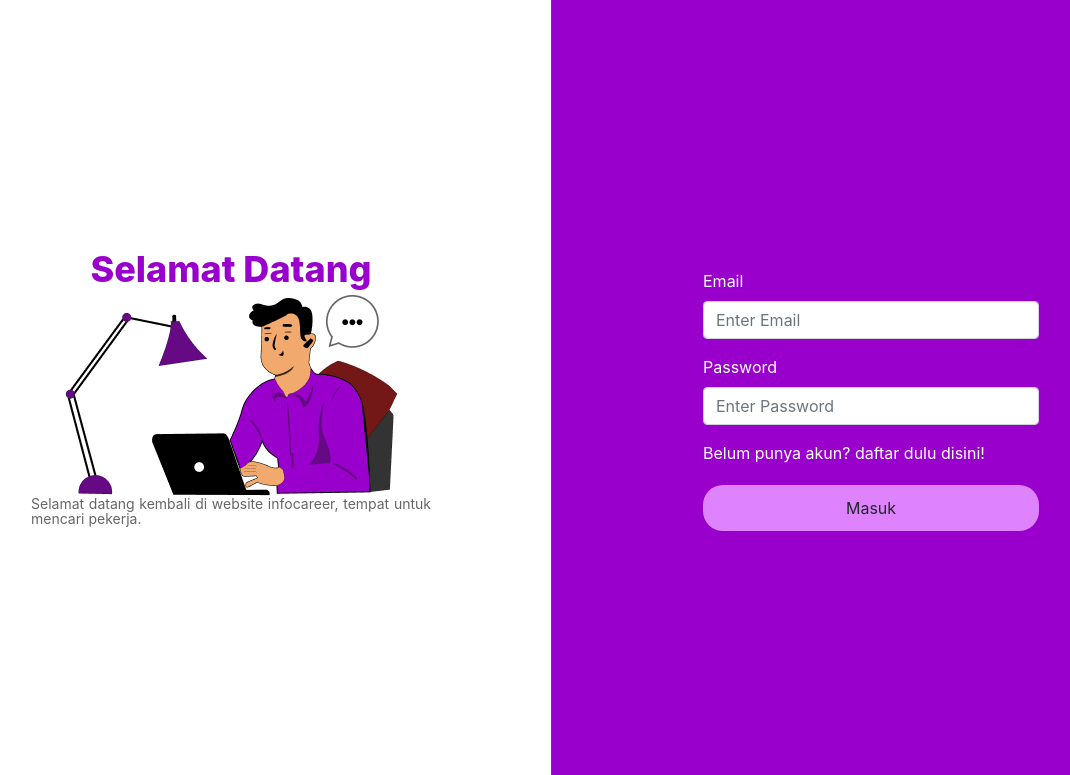
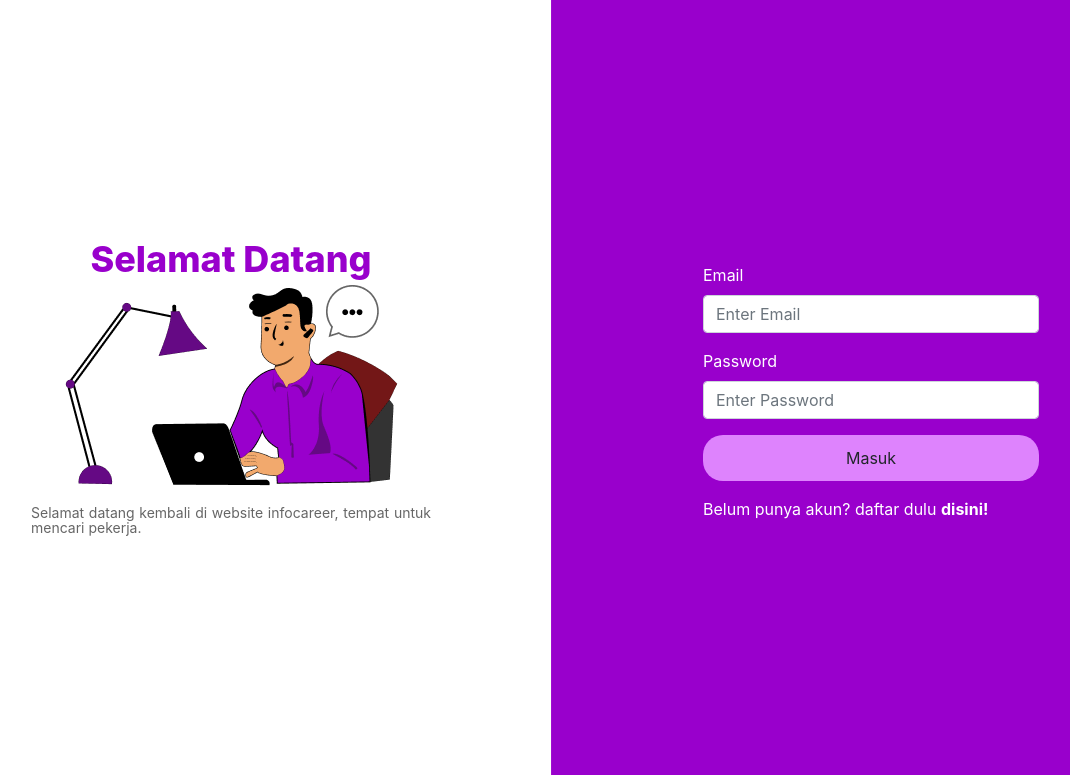
Before and after one commit to MadhanRa/infocareer-pemweb, a PHP site: page /infocareer/auth/login.php in a window 1280 px wide. Shown: the top 775 px of the page, without its empty margins (89-1159 px from the left). Run offline with PHP 8.4, Linux system fonts and the light colour scheme; data that the repository does not hold is empty.

Commit message:
fix a bit login

```diff
--- a/perusahaan/auth/login.php
+++ b/perusahaan/auth/login.php
@@ -51,7 +51,6 @@ if (isset($_SESSION['emailPerush'])) {
     height: 46px;
     background: #DE83FD;
     border-radius: 20px;
-    margin-top: 20px;
     }
     .text-welcome{
     font-style: normal;
@@ -71,6 +70,7 @@ if (isset($_SESSION['emailPerush'])) {
 
     text-align: justify;
     color: #666666;
+    margin-top: 1.2rem;
     }
 
   </style>
@@ -105,8 +105,10 @@ if (isset($_SESSION['emailPerush'])) {
                 <small class="form-text text-white" style="font-style:italic;">email/password salah</small>
                 <?php endif; ?>
             </div>
-            <a class="text-white" href="<?= base_url('auth/register.php')?>">Belum punya akun? daftar dulu disini!</a><br>
-            <button class="btn btn-masuk" type="submit" name="login" role="button">Masuk</button>
+            <div class="form-group">
+              <button class="btn btn-masuk" type="submit" name="login" role="button">Masuk</button>
+            </div>
+            <p class="text-white mt-3">Belum punya akun? daftar dulu <b><a class="text-white" href="<?= base_url('auth/register.php')?>">disini!</a></b></p>
           </form>
         </div>
     </div>
```
Also changed, not shown: alumni/auth/login.php (+5 -3 lines).
